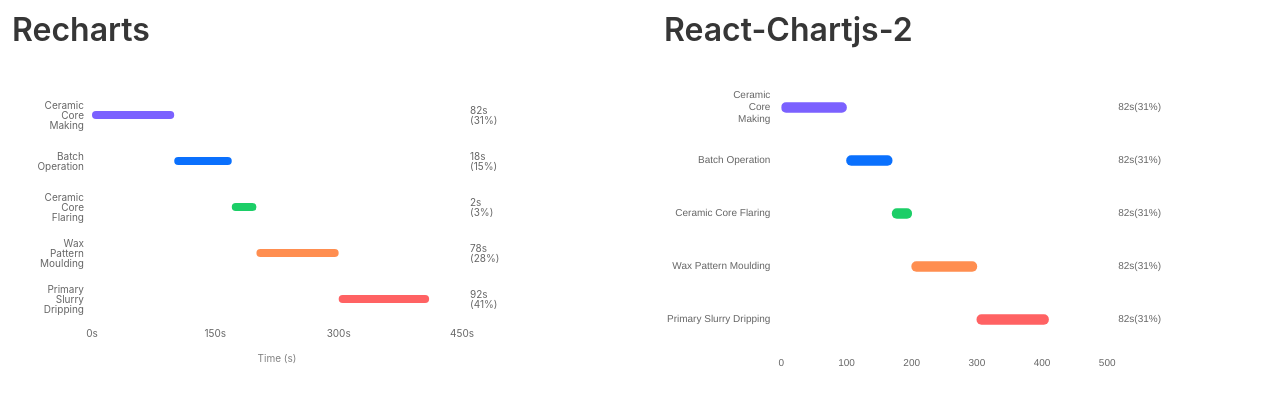
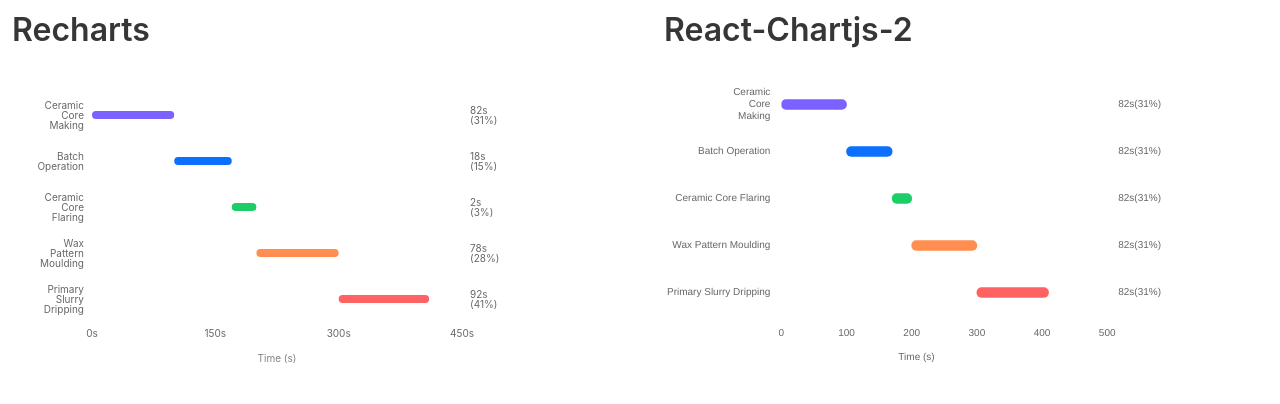
Before and after one commit to kewo22/k-react-dashboard, a Next.js app: page / in a window 1280 px wide. Shown: the top 404 px of the page. Built offline with nearby package versions, Linux system fonts and the light colour scheme.

Commit message:
legend fix

```diff
--- a/src/components/react-chartjs-2-components/FloatingChart.tsx
+++ b/src/components/react-chartjs-2-components/FloatingChart.tsx
@@ -9,6 +9,9 @@
   Tooltip,
   Legend,
   ChartOptions,
+  ChartEvent,
+  LegendElement,
+  LegendItem,
 } from 'chart.js';
 import { Bar } from 'react-chartjs-2';
 
@@ -33,7 +36,7 @@
     labels,
     datasets: [
       {
-        label: 'Dataset 1',
+        label: 'Time (s)',
         data: [
           [0, 100],
           [100, 170],
@@ -53,7 +56,7 @@
   };
 
   // ChartOptions
-  const options: any = {
+  const options: ChartOptions = {
     responsive: true,
     maintainAspectRatio: false,
     indexAxis: 'y' as const,
@@ -66,8 +69,25 @@
     },
     plugins: {
       legend: {
-        display: false,
-        // position: 'bottom' as const,
+        display: true,
+        position: 'bottom' as const,
+        // title: {
+        //   display: true,
+        //   text: "Time (s)",
+        // font: {
+        //   size: 10
+        // }
+        // },
+        labels: {
+          boxWidth: 0,
+          font: {
+            size: 10
+          },
+        },
+        onClick: function (e: any) {
+          e.native?.preventDefault();
+          e.native?.stopPropagation();
+        }
       },
       title: {
         // display: true,
```
